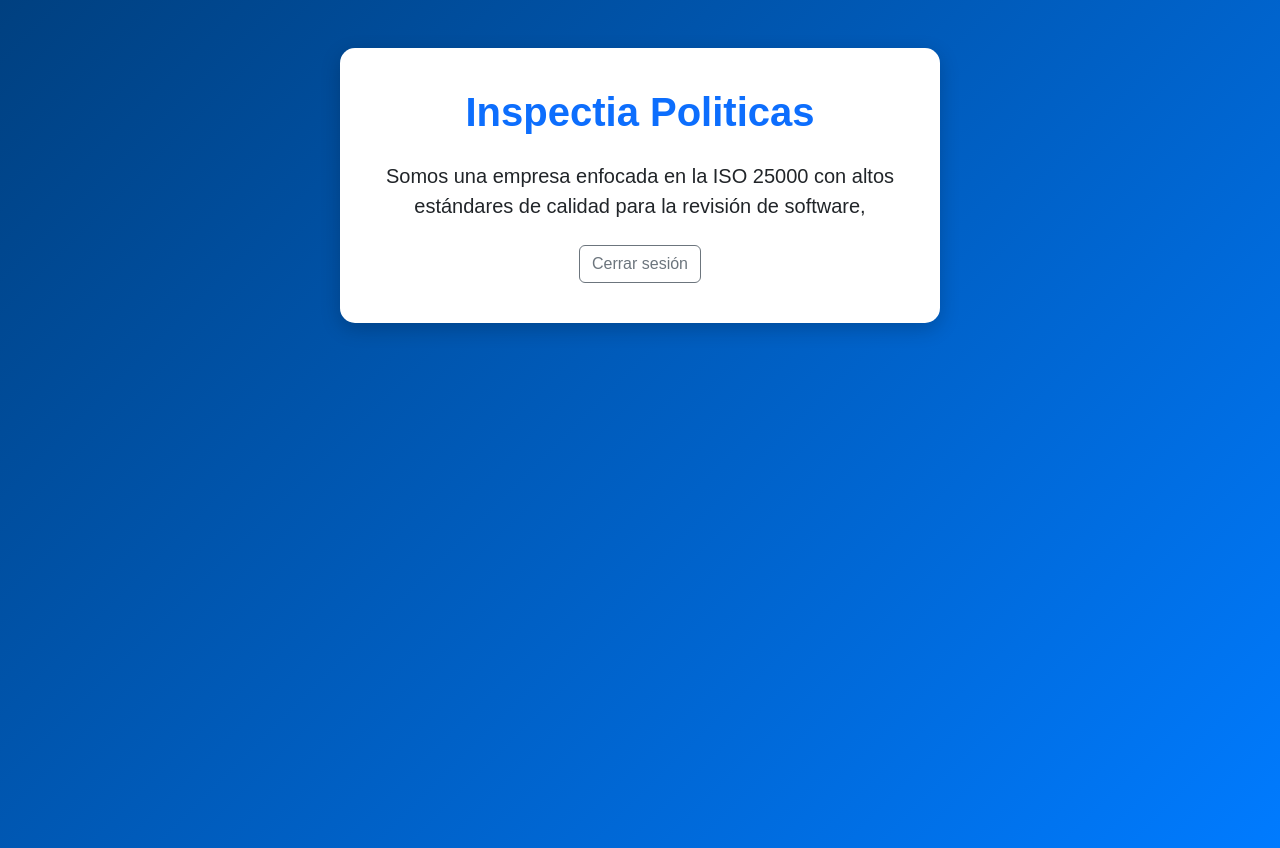
After one commit to Jesus-Or/InspectiaWEB, a Node server app: page /empresa in a window 1280 px wide. The commit adds this page. Run offline with Node 20, Linux system fonts and the light colour scheme.

Commit message:
Cambios en las vistas

```diff
--- a/app.js
+++ b/app.js
@@ -49,13 +49,16 @@ conexion.connect((error) => {
 app.get('/index', (req, res) => {
     res.render('index');
 });
+app.get('/empresa', (req, res) => {
+    res.render('empresa');
+});
 app.get('/productos', (req, res) => {
     res.render('productos');
 });
-// P
+
 // Página principal → registro
 app.get('/', (req, res) => {
-    res.render('home'); // formulario de registro
+    res.render('home');
 });
 
 // Página de login
@@ -75,7 +78,7 @@ app.post('/register', (req, res) => {
 
     conexion.query(
         'INSERT INTO usuarios SET ?',
-        { nombre: nombre, email: email, password: passwordHash }, // usa "correo" (coherente con tu formulario y BD)
+        { nombre: nombre, email: email, password: passwordHash },
         (error, results) => {
             if (error) {
                 console.log(error);
--- /dev/null
+++ b/views/empresa.ejs
@@ -0,0 +1,21 @@
+<!DOCTYPE html>
+<html lang="es">
+<head>
+  <meta charset="UTF-8">
+  <title>Productos - Inspectia WEB</title>
+  <link rel="stylesheet" href="https://cdn.jsdelivr.net/npm/bootstrap@5.3.8/dist/css/bootstrap.min.css">
+  <link rel="stylesheet" href="/resources/css/estilos.css">
+</head>
+<body>
+  <div class="container mt-5">
+    <h1 class="text-primary">Inspectia Politicas</h1>
+    <p class="lead">Somos una empresa enfocada en la ISO 25000 con altos estándares de calidad
+        para la revisión de software,
+    </p>
+
+    <div class="mt-4">
+      <a href="/" class="btn btn-outline-secondary">Cerrar sesión</a>
+    </div>
+  </div>
+</body>
+</html>
--- a/views/home.ejs
+++ b/views/home.ejs
@@ -49,7 +49,7 @@
     <div class="row">
       <!-- Izquierda -->
       <div class="col-md-6 p-4">
-        <h3 class="text-primary">🔍 Inspecciones rápidas y seguras</h3>
+        <h3 class="text-primary">Inspecciones rápidas y seguras</h3>
         <p>
           InspectiaWEB permite registrar, gestionar y dar seguimiento a inspecciones en tiempo real,
           asegurando que cada proceso cumpla con los estándares de calidad y seguridad.
@@ -58,7 +58,7 @@
 
       <!-- Derecha -->
       <div class="col-md-6 p-4">
-        <h3 class="text-primary">📊 Reportes y control</h3>
+        <h3 class="text-primary">Reportes y control</h3>
         <p>
           Genera reportes personalizados y accede a paneles de control intuitivos que facilitan la
           toma de decisiones y mejoran la productividad de tu empresa.
--- a/views/index.ejs
+++ b/views/index.ejs
@@ -9,7 +9,7 @@
 <body>
   <nav class="navbar navbar-expand-lg bg-body-tertiary">
     <div class="container-fluid">
-      <a class="navbar-brand" href="#">Navbar</a>
+      <a class="navbar-brand" href="#">InspectiaWEB</a>
       <button class="navbar-toggler" type="button" data-bs-toggle="collapse" data-bs-target="#navbarNav" aria-controls="navbarNav" aria-expanded="false" aria-label="Toggle navigation">
         <span class="navbar-toggler-icon"></span>
       </button>
@@ -19,10 +19,10 @@
             <a class="nav-link active" aria-current="page" href="/">Home</a>
           </li>
           <li class="nav-item">
-            <a class="nav-link" href="#">Productos</a>
+            <a class="nav-link" href="/productos">Productos</a>
           </li>
           <li class="nav-item">
-            <a class="nav-link" href="#">Quienes somos</a>
+            <a class="nav-link" href="/empresa">Quienes somos</a>
           </li>
         </ul>
       </div>
--- a/views/login.ejs
+++ b/views/login.ejs
@@ -9,7 +9,7 @@
 <body>
   <nav class="navbar navbar-expand-lg bg-body-tertiary">
     <div class="container-fluid">
-      <a class="navbar-brand" href="#">Navbar</a>
+      <a class="navbar-brand" href="#">InspectiaWEB</a>
       <button class="navbar-toggler" type="button" data-bs-toggle="collapse" data-bs-target="#navbarNav" aria-controls="navbarNav" aria-expanded="false" aria-label="Toggle navigation">
         <span class="navbar-toggler-icon"></span>
       </button>
@@ -19,10 +19,10 @@
             <a class="nav-link active" aria-current="page" href="/">Home</a>
           </li>
           <li class="nav-item">
-            <a class="nav-link" href="#">Productos</a>
+            <a class="nav-link" href="/productos">Productos</a>
           </li>
           <li class="nav-item">
-            <a class="nav-link" href="#">Quienes somos</a>
+            <a class="nav-link" href="/empresa">Quienes somos</a>
           </li>
         </ul>
       </div>
```
Also changed, not shown: views/productos.ejs (+5 -5 lines).
